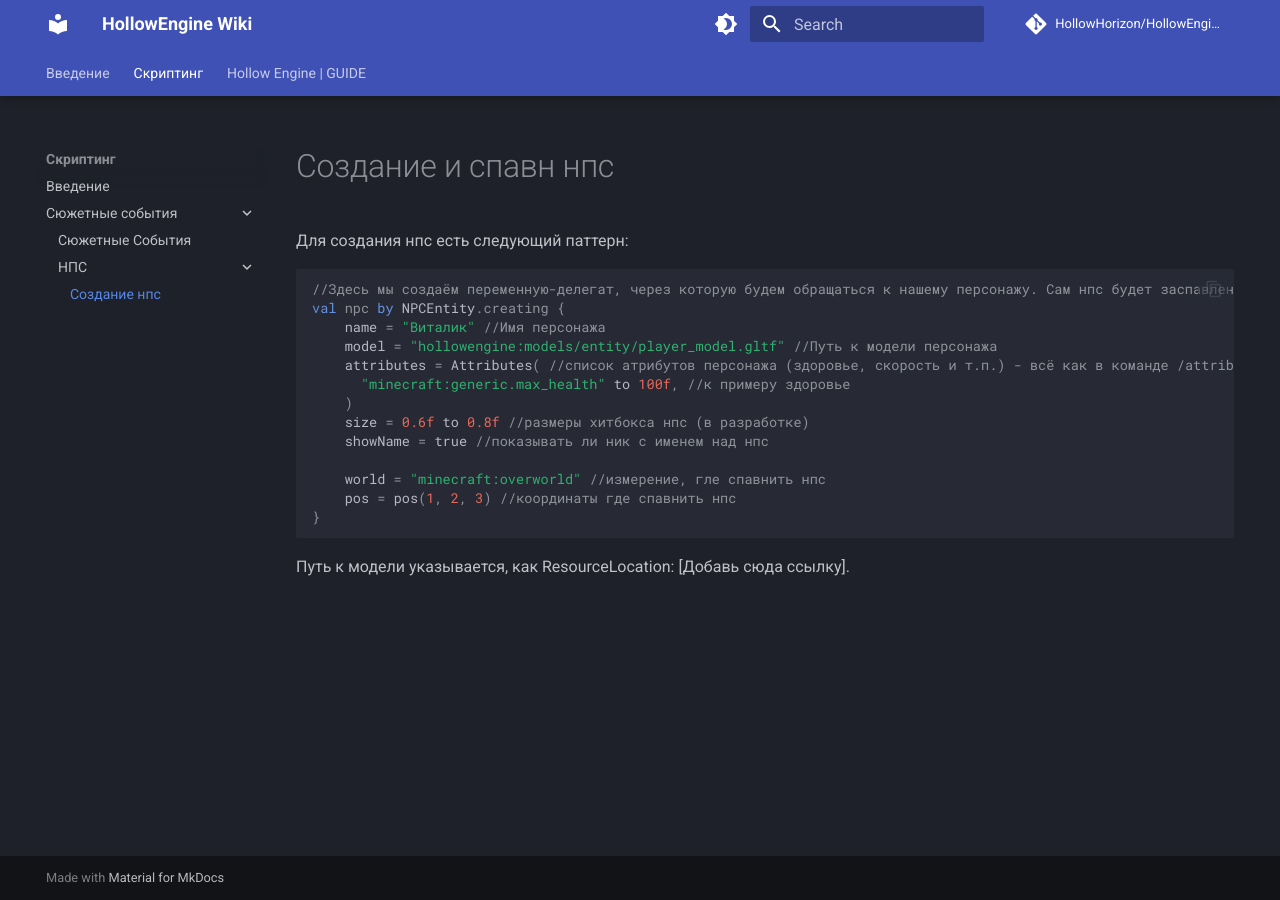
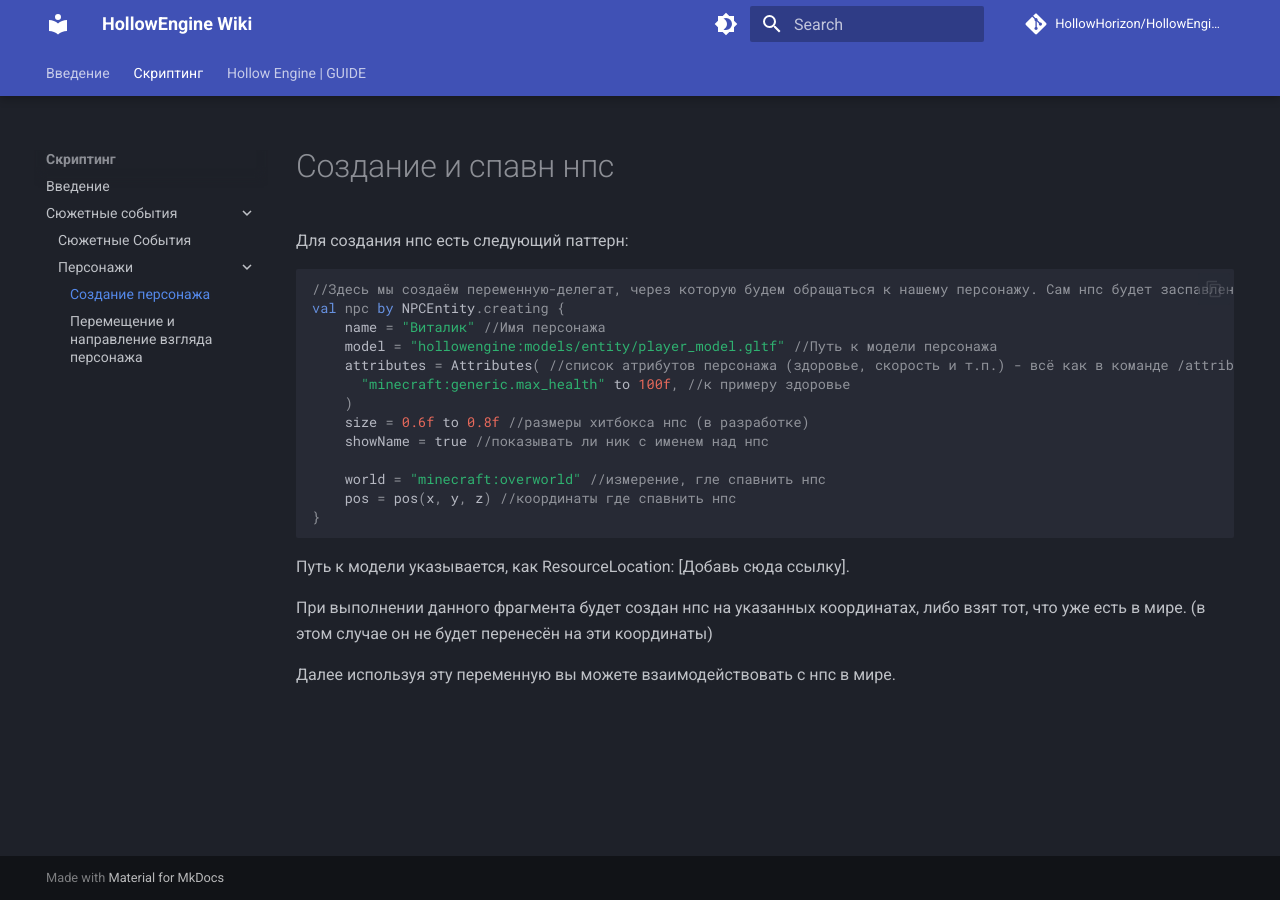
Before and after one commit to HollowHorizon/HollowEngineDocs, an MkDocs documentation site: the page built from docs/scripting/story_events/npcs/creation.md, in a window 1280 px wide. Built offline with MkDocs 1.6.1 and Material for MkDocs 9.7.7, drawn with Linux system fonts in a browser that asks for light colours; comment, search, counter and statistics services are not loaded.

Commit message:
new page

````diff
--- a/docs/scripting/story_events/npcs/creation.md
+++ b/docs/scripting/story_events/npcs/creation.md
@@ -14,8 +14,12 @@ val npc by NPCEntity.creating {
     showName = true //показывать ли ник с именем над нпс
 
     world = "minecraft:overworld" //измерение, гле спавнить нпс
-    pos = pos(1, 2, 3) //координаты где спавнить нпс
+    pos = pos(x, y, z) //координаты где спавнить нпс
 }
 ```
 
 Путь к модели указывается, как ResourceLocation: \[Добавь сюда ссылку\].
+
+При выполнении данного фрагмента будет создан нпс на указанных координатах, либо взят тот, что уже есть в мире. (в этом случае он не будет перенесён на эти координаты)
+
+Далее используя эту переменную вы можете взаимодействовать с нпс в мире.
--- a/mkdocs.yml
+++ b/mkdocs.yml
@@ -11,8 +11,9 @@ nav:
     - Введение: scripting/introduction.md
     - Сюжетные события:
       - scripting/story_events.md
-      - НПС:
-        - Создание нпс: scripting/story_events/npcs/creation.md
+      - Персонажи:
+        - Создание персонажа: scripting/story_events/npcs/creation.md
+        - Перемещение и направление взгляда персонажа: scripting/story_events/npcs/moving.md
 
   - Hollow Engine | GUIDE:
     - hollowengine-guide/introduction.md
````
Also changed, not shown: docs/scripting/story_events/npcs/moving.md (added, +110 -0 lines).
